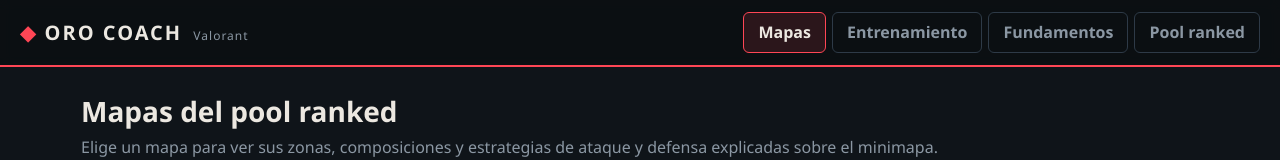
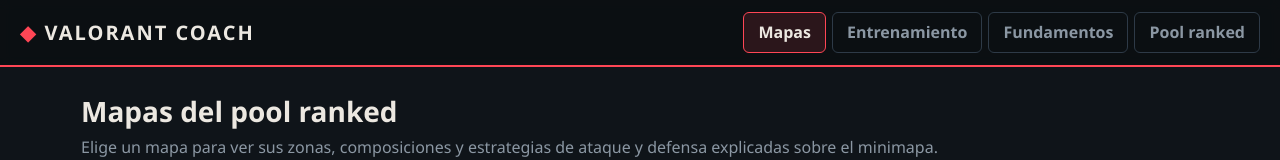
Before and after one commit to jguerrat/valorant-oro-coach, a plain HTML site: page index.html in a window 1280 px wide. Shown: the top 160 px of the page. Drawn offline with Linux system fonts and the light colour scheme.

Commit message:
Renombrar a Valorant Coach
Co-Authored-By: Claude Opus 5.5 <noreply@anthropic.com>

```diff
--- a/data.js
+++ b/data.js
@@ -1,5 +1,5 @@
 // =====================================================================
-//  VALORANT ORO COACH — Base de datos de estrategias
+//  VALORANT COACH — Base de datos de estrategias
 //  Puedes editar este archivo libremente para añadir/actualizar mapas,
 //  composiciones, estrategias y escenarios de entrenamiento.
 //
--- a/index.html
+++ b/index.html
@@ -3,12 +3,12 @@
 <head>
 <meta charset="utf-8">
 <meta name="viewport" content="width=device-width, initial-scale=1">
-<title>Valorant Oro Coach</title>
+<title>Valorant Coach</title>
 <link rel="stylesheet" href="styles.css">
 </head>
 <body>
 <header class="top">
-  <div class="brand"><span class="logo">◆</span> ORO COACH <small>Valorant</small></div>
+  <div class="brand"><span class="logo">◆</span> VALORANT COACH</div>
   <nav>
     <button data-view="maps" class="active">Mapas</button>
     <button data-view="train">Entrenamiento</button>
```
